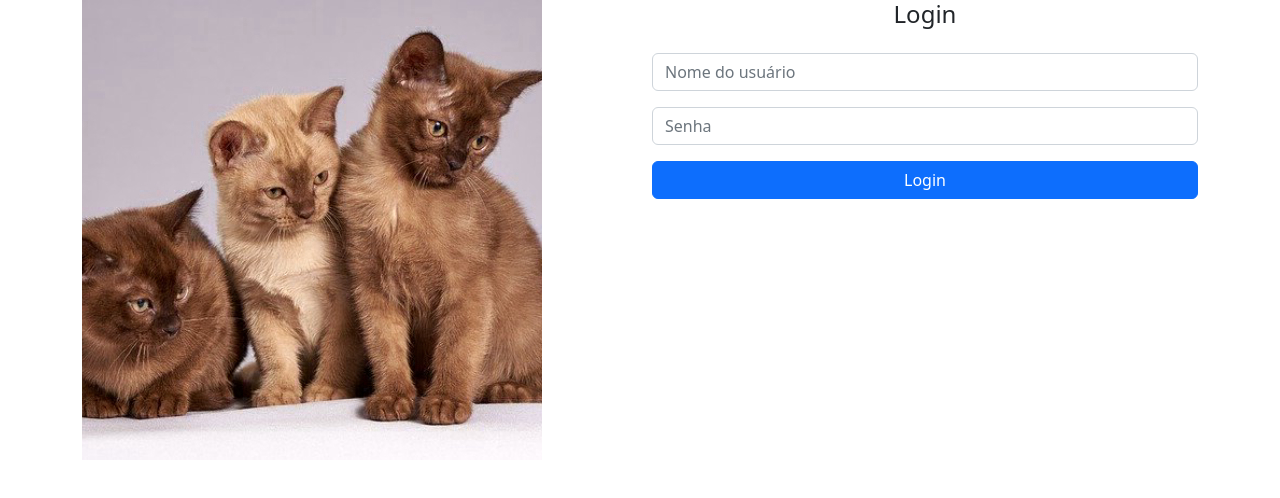
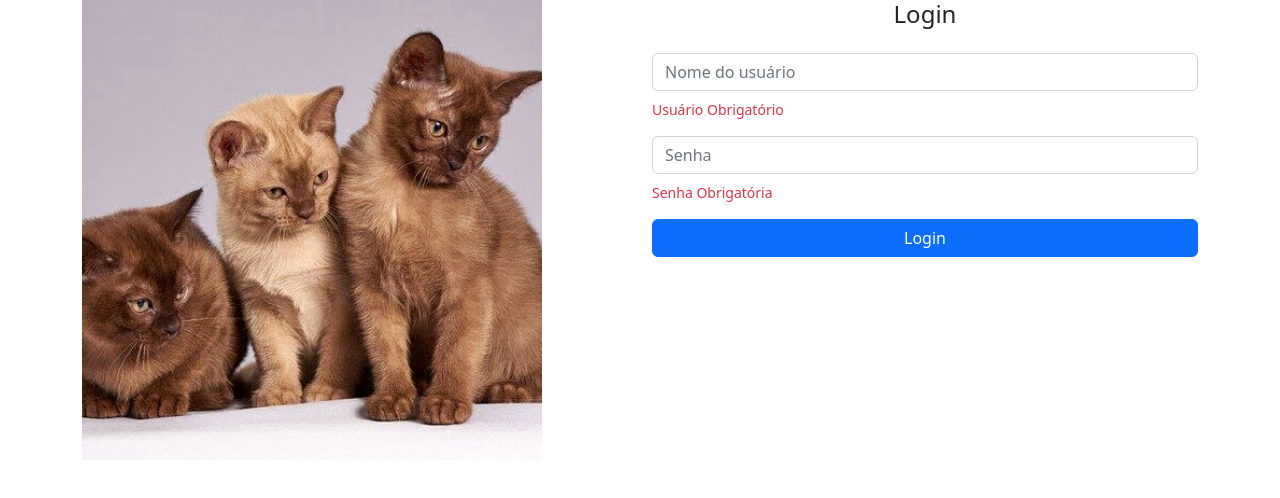
Before and after one commit to deboraalessandra/rede-social-pets, an Angular app in the folder gatitobook/: page /home in a window 1280 px wide. Shown: the top 498 px of the page. Built offline with nearby package versions, Linux system fonts and the light colour scheme.

Commit message:
Validação de campos
Usuário e senha = required

```diff
--- /dev/null
+++ b/gatitobook/src/app/componentes/mensagem/mensagem.component.html
@@ -0,0 +1,3 @@
+<small class="text-danger d-block mt-2">
+{{mensagem}}
+</small>
--- /dev/null
+++ b/gatitobook/src/app/componentes/mensagem/mensagem.component.ts
@@ -0,0 +1,18 @@
+import { Component, Input, OnInit } from '@angular/core';
+
+@Component({
+  selector: 'app-mensagem',
+  templateUrl: './mensagem.component.html',
+  styleUrls: ['./mensagem.component.css']
+})
+export class MensagemComponent implements OnInit {
+  @Input()
+
+  mensagem = '';
+
+  constructor() { }
+
+  ngOnInit(): void {
+  }
+
+}
--- a/gatitobook/src/app/home/home.module.ts
+++ b/gatitobook/src/app/home/home.module.ts
@@ -5,6 +5,7 @@ import { HomeRoutingModule } from './home-routing.module';
 import { HomeComponent } from './home.component';
 import { LoginComponent } from './login/login.component';
 import { FormsModule } from '@angular/forms';
+import { MensagemModule } from '../componentes/mensagem/mensagem.module';
 // toda vez que criar um componente novo é necessário declarar ele no module
 
 @NgModule({
@@ -15,7 +16,8 @@ import { FormsModule } from '@angular/forms';
   imports: [
     CommonModule,
     HomeRoutingModule,
-    FormsModule // para informar ao angular que usari o formulário tipo template
+    FormsModule, // para informar ao angular que usari o formulário tipo template
+    MensagemModule
   ],
   exports: [
     HomeComponent //expondo o home e importando no app module posso chamar no appComponent
--- a/gatitobook/src/app/home/login/login.component.html
+++ b/gatitobook/src/app/home/login/login.component.html
@@ -2,11 +2,30 @@
 
 <form class="form mt-4" (ngSubmit)="login()">
   <div class="mb-3">
-    <input class="form-control" placeholder="Nome do usuário" [(ngModel)]="usuario" name="usuario" />
+    <input class="form-control" placeholder="Nome do usuário"
+       [(ngModel)]="usuario"
+        name="usuario"
+        #campoUsuario="ngModel"
+        required
+    />
+    <app-mensagem
+       *ngIf="campoUsuario.invalid"
+       mensagem="Usuário Obrigatório">
+    </app-mensagem>
   </div>
 
   <div class="mb-3">
-    <input type="password" class="form-control" placeholder="Senha" [(ngModel)]="senha" name="senha" />
+    <input type="password" class="form-control"
+        placeholder="Senha"
+        [(ngModel)]="senha"
+        name="senha"
+        #campoSenha="ngModel"
+        required
+    />
+    <app-mensagem
+    *ngIf="campoSenha.invalid"
+    mensagem="Senha Obrigatória">
+    </app-mensagem>
   </div>
 
   <div class="d-grid gap-2">
```
Also changed, not shown: gatitobook/src/app/componentes/mensagem/mensagem.module.ts (added, +18 -0 lines), gatitobook/src/app/componentes/mensagem/mensagem.component.css (added), 1 other file (tests, documents, lock files or other folders).
